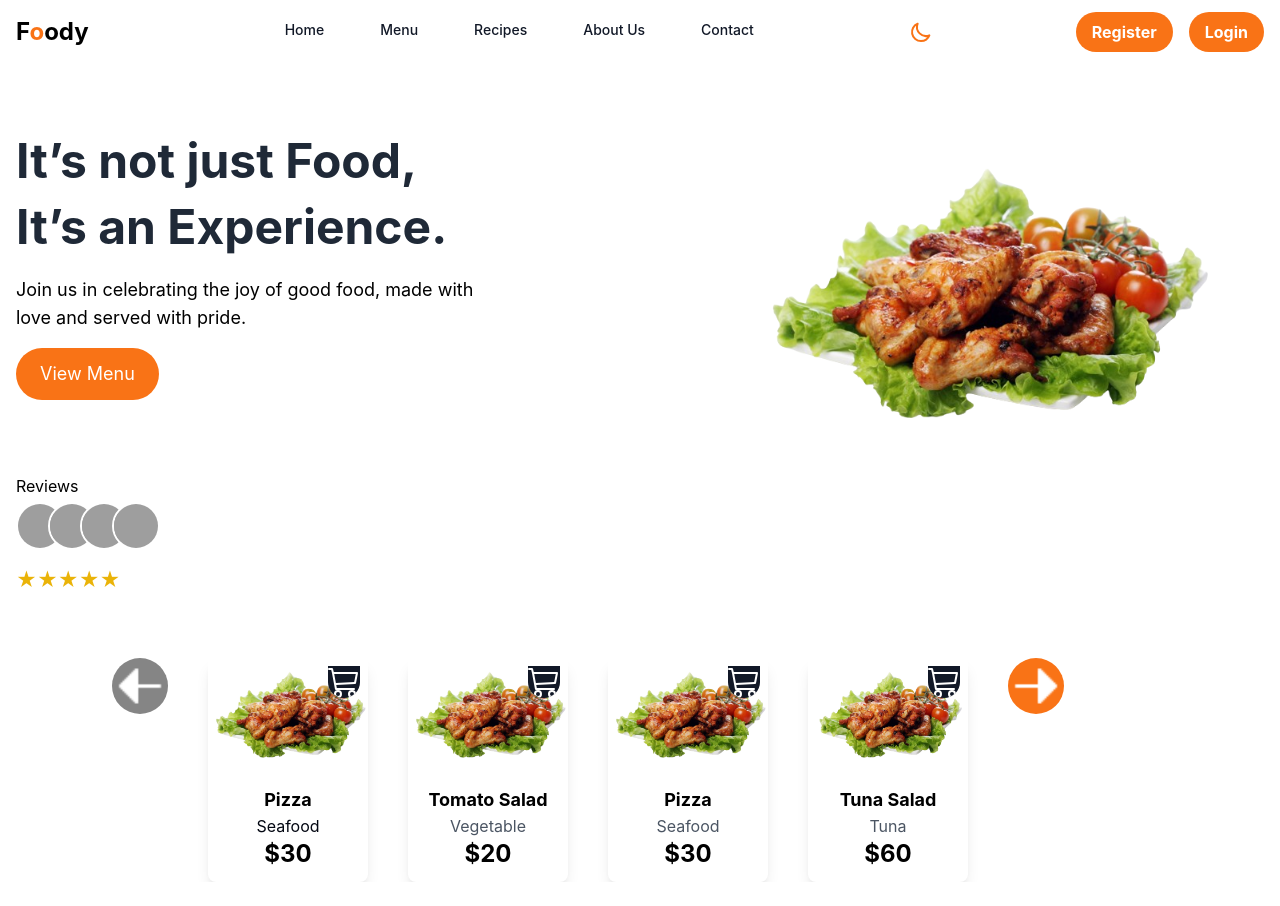
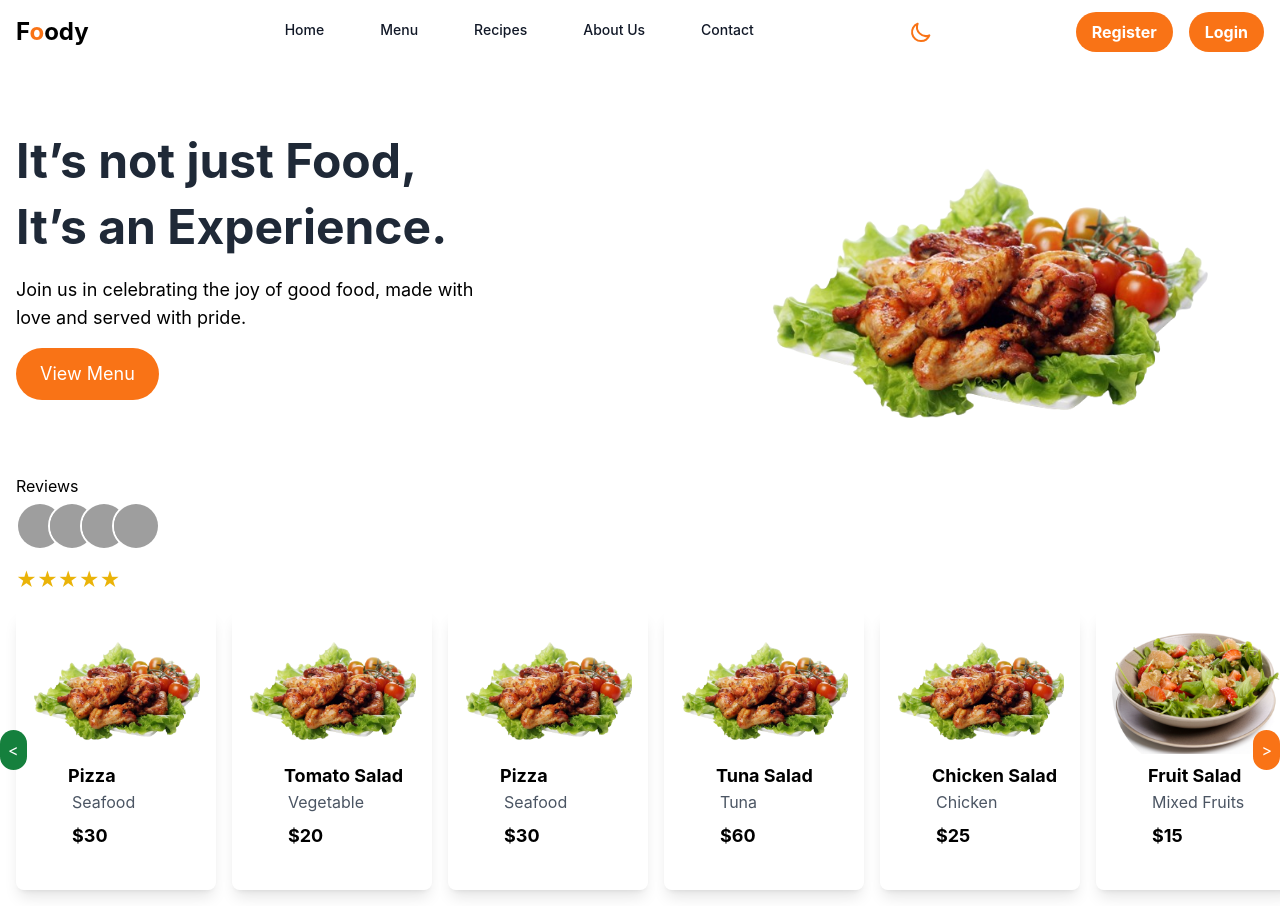
Before and after one commit to Bishnusilwal1/Recipe-app, a React (Create React App) app: page / in a window 1280 px wide. Before the commit the page ends 882 px from the top, so only its background shows below. Built offline with nearby package versions, Linux system fonts and the light colour scheme; grey boxes are pictures that could not be loaded.

Commit message:
carousel

```diff
--- a/src/App.js
+++ b/src/App.js
@@ -9,6 +9,7 @@ import Navbar from "./components/Navbar";
 import Home from "./pages/Home";
 import Recipes from "./pages/Recipes";
 import About from "./pages/About";
+import Carousel from "./components/Carousel";
 
 
 const App = () => {
@@ -16,13 +17,19 @@ const App = () => {
     <Router>
       <div className="max-w-7xl mx-auto">
         <Navbar  />
+
           <Routes>
           <Route path="/login" element={<Login />} />
           <Route path="/register" element={<Register />} />
             <Route path="/" element={<Home />} />
+
             <Route path="/recipes" element={<Recipes />} />
             <Route path="/about" element={<About />} />
           </Routes>
+          <div className="  flex items-center justify-center">
+            <Carousel />
+        </div>
+
 
       </div>
     </Router>
--- /dev/null
+++ b/src/components/Carousel.js
@@ -0,0 +1,120 @@
+import React, { useRef } from 'react';
+
+const Carousel = () => {
+    const carouselRef = useRef(null);
+
+    const scrollLeft = () => {
+        if (carouselRef.current) {
+            carouselRef.current.scrollLeft -= 300;
+        }
+    };
+
+    const scrollRight = () => {
+        if (carouselRef.current) {
+            carouselRef.current.scrollLeft += 300;
+        }
+    };
+
+
+    const items = [
+        {
+            image: '/images/food.png',
+            title: 'Pizza',
+            description: 'Seafood',
+            price: '$30'
+        },
+        {
+            image: '/images/food.png',
+            title: 'Tomato Salad',
+            description: 'Vegetable',
+            price: '$20'
+        },
+        {
+            image: '/images/food.png',
+            title: 'Pizza',
+            description: 'Seafood',
+            price: '$30'
+        },
+        {
+            image: '/images/food.png',
+            title: 'Tuna Salad',
+            description: 'Tuna',
+            price: '$60'
+        },
+        {
+            image: '/images/food.png',
+            title: 'Chicken Salad',
+            description: 'Chicken',
+            price: '$25'
+        },
+        {
+            image: '/images/tamato.png',
+            title: 'Fruit Salad',
+            description: 'Mixed Fruits',
+            price: '$15'
+        },
+        {
+            image: '/images/food.png',
+            title: 'Caesar Salad',
+            description: 'Chicken & Lettuce',
+            price: '$20'
+        },
+        {
+            image: '/images/food.png',
+            title: 'Greek Salad',
+            description: 'Feta & Olives',
+            price: '$18'
+        },
+        {
+            image: '/images/food.png',
+            title: 'Pasta Salad',
+            description: 'Pasta & Veggies',
+            price: '$22'
+        },
+        {
+            image: '/images/food.png',
+            title: 'Quinoa Salad',
+            description: 'Quinoa & Veggies',
+            price: '$28'
+        }
+    ];
+
+    return (
+        <div className="relative w-full dark:bg-gray-800 dark:border-gray-700">
+            <button
+                className="absolute left-0 top-1/2 transform -translate-y-1/2 bg-green-700 text-white p-2 rounded-full z-10"
+                onClick={scrollLeft}
+            >
+                &lt;
+            </button>
+            <div
+                ref={carouselRef}
+                className="flex overflow-x-scroll space-x-4 no-scrollbar p-4"
+            >
+                {items.map((item, index) => (
+                    <div
+                        key={index}
+                        className="min-w-[200px] dark:bg-gray-600 rounded-lg shadow-lg p-4 "
+                    >
+                        <img
+                            src={item.image}
+                            alt={`Item ${index + 1}`}
+                            className="w-full h-32 object-cover rounded-lg"
+                        />
+                        <h3 className="mt-2 font-bold text-lg dark:text-white ml-9">{item.title}</h3>
+                        <p className="text-gray-600 dark:text-white ml-10 ">{item.description}</p>
+                        <p className="mt-2 font-bold text-lg ml-10">{item.price}</p>
+                    </div>
+                ))}
+            </div>
+            <button
+                className="absolute right-0 top-1/2 transform -translate-y-1/2 bg-orange-500 text-white p-2 rounded-full z-10"
+                onClick={scrollRight}
+            >
+                &gt;
+            </button>
+        </div>
+    );
+};
+
+export default Carousel;
--- a/src/index.css
+++ b/src/index.css
@@ -18,3 +18,14 @@ html {
 html.dark {
   @apply bg-gray-800 text-white;
 }
+
+
+.no-scrollbar::-webkit-scrollbar {
+  display: none;
+}
+
+
+.no-scrollbar {
+  -ms-overflow-style: none;
+  scrollbar-width: none;
+}
--- a/src/pages/Home.js
+++ b/src/pages/Home.js
@@ -58,7 +58,7 @@ function Home() {
       {/* cart section */}
 
 
-      <div className=" flex md:gap-10 md:mt-16  md:ml-24">
+      {/* <div className=" flex md:gap-10 md:mt-16  md:ml-24">
         <img
           src={`${process.env.PUBLIC_URL}/images/FR.png`}
           alt="FR"
@@ -129,7 +129,7 @@ function Home() {
           alt="FR"
           className=" bg-orange-500 h-14 rounded-full hover:bg-blue-700"
         />
-      </div>
+      </div> */}
     </main>
   );
 }
--- a/src/pages/Login.js
+++ b/src/pages/Login.js
@@ -2,19 +2,19 @@ import React from "react";
 import { Link } from "react-router-dom";
 const Login = () => {
   return (
-    <div className="flex items-center justify-center min-h-screen bg-white-100">
-      <div className="w-full max-w-md p-8 space-y-4 bg-white border border-gray-200 rounded-lg shadow-2xl sm:p-10">
-        <h2 className="text-2xl font-bold text-center text-gray-900">
+    <div className="flex items-center justify-center min-h-screen bg-white-100 ">
+      <div className="w-full max-w-md p-8 space-y-4 bg-white border border-gray-200 rounded-lg shadow-2xl sm:p-10 dark:bg-gray-800 dark:border-gray-700">
+        <h2 className="text-2xl font-bold text-center text-gray-900 dark:text-white">
           Welcome Back!
         </h2>
-        <p className="text-sm text-center text-gray-600">
+        <p className="text-sm text-center text-gray-600 dark:text-gray-400">
           Sign in by entering the information below
         </p>
 
-        <button className="w-full py-2 mt-4 text-sm font-medium text-gray-700 bg-white border border-gray-300 rounded-lg hover:bg-gray-100 focus:outline-none focus:ring-2 focus:ring-offset-2 focus:ring-gray-500">
-          <span className="inline-flex items-center">
+        <button className="w-full py-2 mt-4 text-sm font-medium text-gray-700 bg-white border border-gray-300 rounded-lg hover:bg-gray-100 focus:outline-none focus:ring-2 focus:ring-offset-2 focus:ring-gray-500 dark:bg-gray-600 dark:text-white">
+          <span className="inline-flex items-center ">
             <img
-              className="w-5 h-5 mr-2"
+              className="w-5 h-5 mr-2 dark:text-white"
               src="https://www.gstatic.com/firebasejs/ui/2.0.0/images/auth/google.svg"
               alt="Google logo"
             />
@@ -34,30 +34,30 @@ const Login = () => {
           <input
             type="email"
             placeholder="Your Email"
-            className="w-full px-4 py-2  text-sm border rounded-lg focus:outline-none focus:ring-2 focus:ring-blue-500"
+            className="w-full px-4 py-2  text-sm border rounded-lg focus:outline-none focus:ring-2 focus:ring-blue-500  dark:bg-gray-700 dark:text-gray-200 dark:border-gray-600"
           />
           <input
             type="password"
             placeholder="Your Password"
-            className="w-full px-4 py-2 text-sm border rounded-lg focus:outline-none focus:ring-2 focus:ring-blue-500"
+            className="w-full px-4 py-2 text-sm border rounded-lg focus:outline-none focus:ring-2 focus:ring-blue-500 dark:border-gray-600 dark:bg-gray-700"
           />
           <div className="flex items-center justify-between ">
-            <a href="#" className="text-sm text-blue-500 tex hover:underline">
+            <a href="#" className="text-sm text-blue-500 text hover:underline dark:text-white ml-60">
               Forgot Password?
             </a>
           </div>
           <button
             type="submit"
-            className="w-full py-2 text-sm font-medium text-white bg-purple-600 rounded-lg hover:bg-purple-700 focus:outline-none focus:ring-2 focus:ring-offset-2 focus:ring-purple-500"
+            className="w-full py-2 text-sm font-medium text-white bg-purple-600 rounded-lg hover:bg-purple-700 focus:outline-none focus:ring-2 focus:ring-offset-2 focus:ring-purple-500 dark:bg-gray-600"
           >
             Login
           </button>
         </form>
 
         <Link to="/register">
-          <p className="mt-4 text-sm text-center text-gray-600">
+          <p className="mt-4 text-sm text-center text-gray-600 dark:text-white ">
             Don't have an account?{" "}
-            <a href="#" className="text-blue-500  no-underline ">
+            <a href="#" className="text-blue-400  no-underline ">
               Sign Up
             </a>
           </p>
--- a/tailwind.config.js
+++ b/tailwind.config.js
@@ -12,6 +12,7 @@ module.exports = {
         '320px': '320px',
       },
 
+
     },
   },
   plugins: [],
```
Also changed, not shown: src/pages/Register.js (+28 -15 lines).
